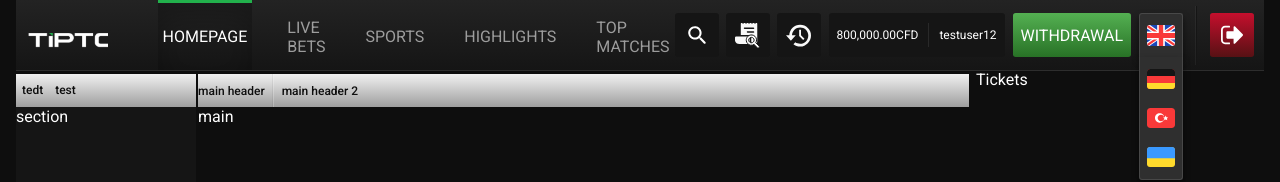
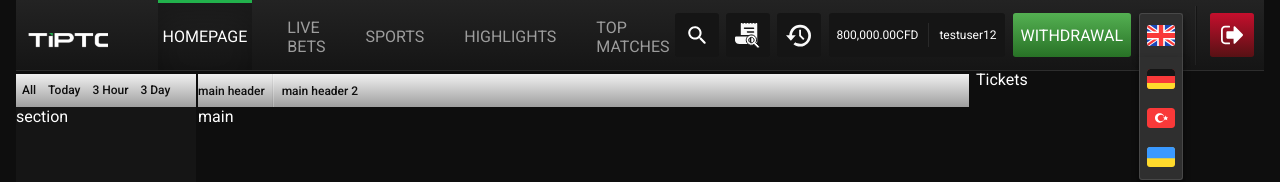
Before and after one commit to vetalmolotov/asncgrp-app, a React (Create React App) app: page / in a window 1280 px wide. Shown: the top 182 px of the page. Built offline with nearby package versions, Linux system fonts and the light colour scheme.

Commit message:
display sidebar header items using map() function TO DO: develop active state

```diff
--- a/src/components/buttons/btnHeaderContent.js
+++ b/src/components/buttons/btnHeaderContent.js
@@ -1,9 +1,10 @@
 import React from "react";
 import './btn-header-content.scss'
 
-const ButtonHeaderContent = ({children}) => {
+const ButtonHeaderContent = ({children, activeClass}) => {
 
-    return <div className="header-content-btn">
+    return <div className={`header-content-btn ${activeClass}`}>
+        {/*{`header-content-btn ${isActive ? 'active' : ''}`}*/}
         {children}
     </div>
 }
--- a/src/components/sections/ContentSidebar/ContentSidebar.js
+++ b/src/components/sections/ContentSidebar/ContentSidebar.js
@@ -5,11 +5,42 @@ import ButtonHeaderContent from "../../buttons/btnHeaderContent";
 
 const ContentSidebar = () => {
 
+    const sidebarHeaderItem = [
+        {
+            id: '0',
+            text: 'All',
+            isActive: false
+        },
+        {
+            id: '1',
+            text: 'Today',
+            isActive: true
+        },
+        {
+            id: '2',
+            text: '3 Hour',
+            isActive: false
+        },
+        {
+            id: '3',
+            text: '3 Day',
+            isActive: false
+        }
+    ]
+
     return <>
         <section className="app-content-sidebar content-sidebar">
             <HeaderContent>
-                <ButtonHeaderContent>tedt</ButtonHeaderContent>
-                <ButtonHeaderContent>test</ButtonHeaderContent>
+                {sidebarHeaderItem.map((option) => (
+                    <ButtonHeaderContent
+                        key={option.id}
+                        className={`${option.isActive === true ? 'active' : ''}`}
+                    >
+                        {option.text}
+                    </ButtonHeaderContent>
+                ))}
+                {/*<ButtonHeaderContent>tedt</ButtonHeaderContent>*/}
+                {/*<ButtonHeaderContent>test</ButtonHeaderContent>*/}
             </HeaderContent>
             <p>section</p>
         </section>
```
